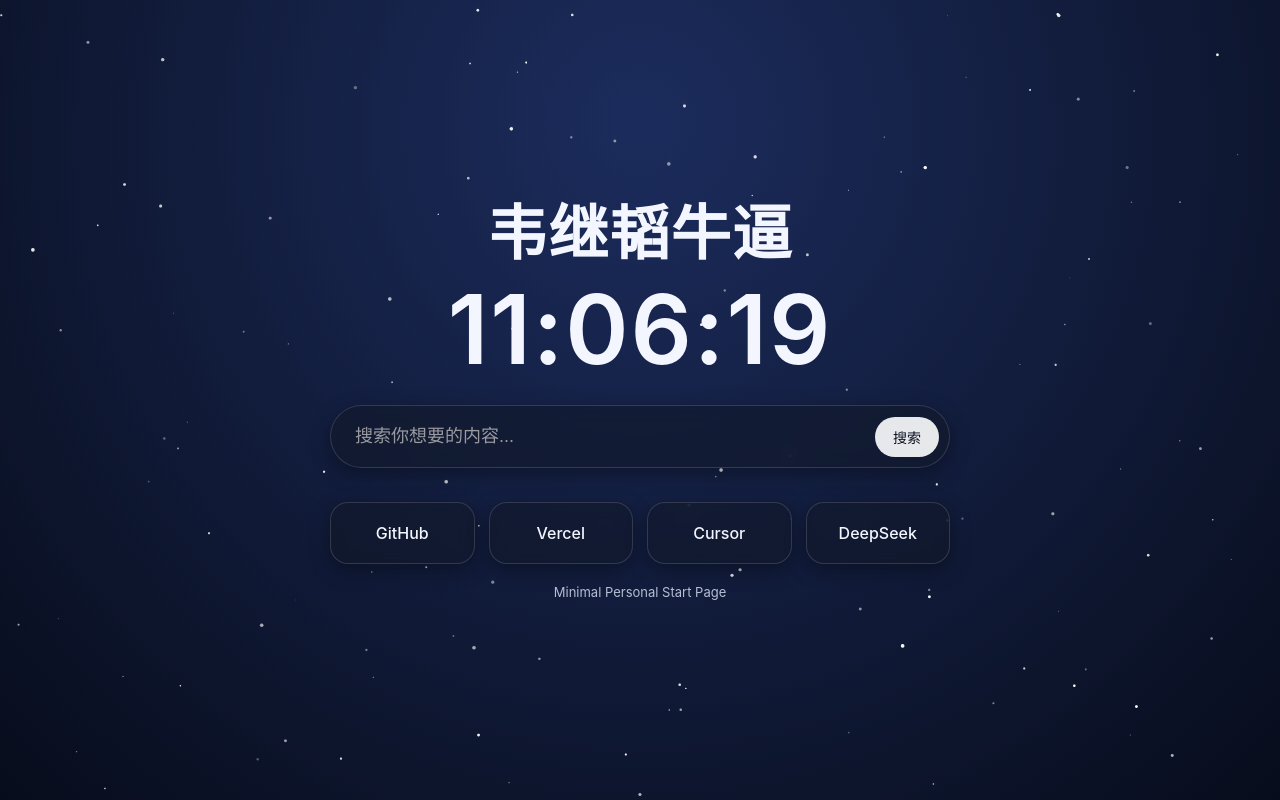
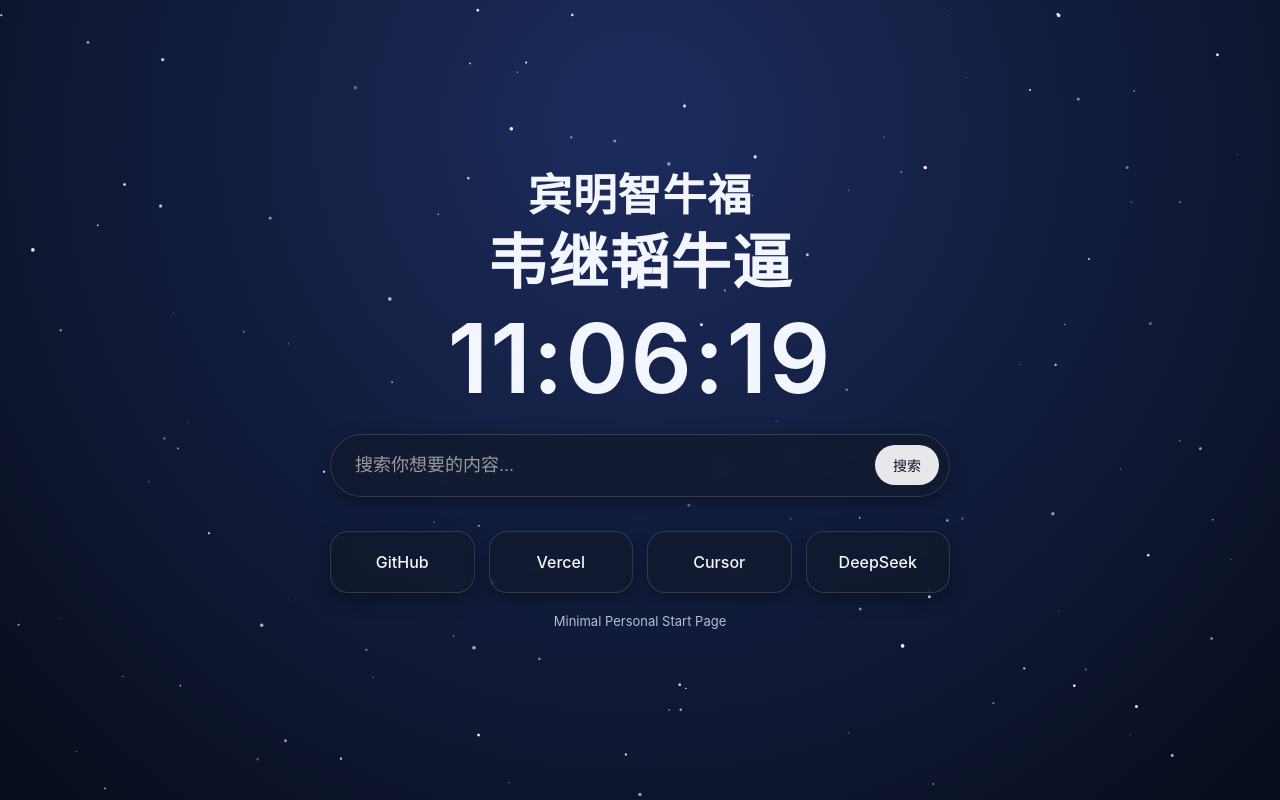
Before and after one commit to 13016063721xin/-, a plain HTML site: page index.html in a window 1280 px wide. Drawn offline with Linux system fonts and the light colour scheme; animation ran at ten frames a second.

Commit message:
添加宾

```diff
--- a/index.html
+++ b/index.html
@@ -62,6 +62,14 @@
       font-weight: 700;
       letter-spacing: 0.02em;
       margin: 0 0 14px;
+      line-height: 1.12;
+    }
+
+    .headline-top {
+      font-size: clamp(24px, 4.5vw, 44px);
+      font-weight: 700;
+      letter-spacing: 0.02em;
+      margin: 0 0 8px;
       line-height: 1.12;
     }
 
@@ -166,6 +174,7 @@
   <canvas id="starfield" aria-hidden="true"></canvas>
   <div class="wrap">
     <main class="container">
+      <h1 class="headline-top">宾明智牛福</h1>
       <h1 class="headline">韦继韬牛逼</h1>
       <h1 id="clock" class="clock">00:00:00</h1>
 
```
